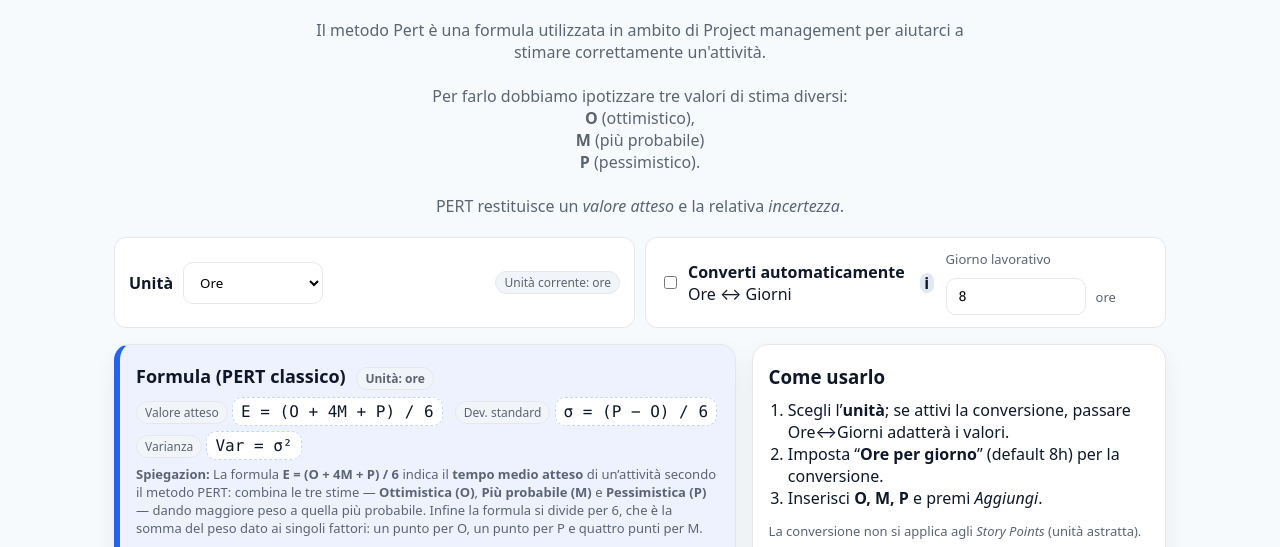
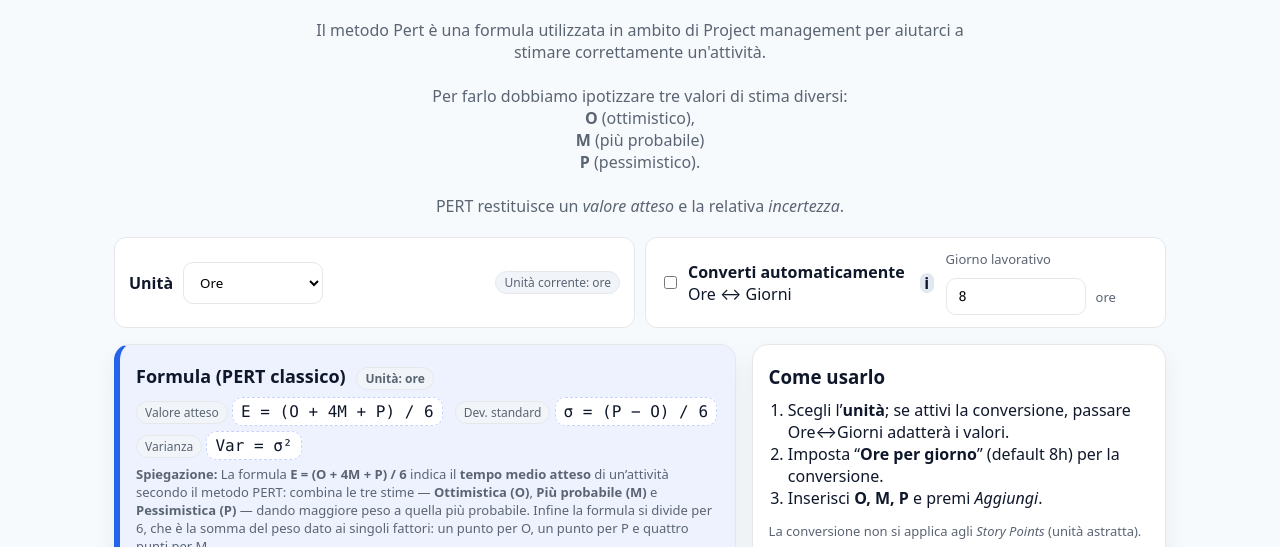
Before and after one commit to WabiVis/DEX, a plain HTML site: page index.html in a window 1280 px wide. Shown: the part 225-772 px from the top of the page. Drawn offline with Linux system fonts and the light colour scheme.

Commit message:
Update index.html

```diff
--- a/index.html
+++ b/index.html
@@ -141,7 +141,7 @@
 <div><span class="badge">Dev. standard</span> <code class="k">σ = (P − O) / 6</code></div>
 <div><span class="badge">Varianza</span> <code class="k">Var = σ²</code></div>
 </div>
-<p class="muted" style="margin-top:.6rem"><strong>Spiegazion:</strong> La formula <strong>E = (O + 4M + P) / 6</strong> indica il <strong>tempo medio atteso</strong> di un’attività secondo
+<p class="muted" style="margin-top:.6rem"><strong>Spiegazione:</strong> La formula <strong>E = (O + 4M + P) / 6</strong> indica il <strong>tempo medio atteso</strong> di un’attività secondo
 il metodo PERT: combina le tre stime — <strong>Ottimistica (O)</strong>, <strong>Più probabile (M) </strong>e <strong>Pessimistica (P) </strong>— dando maggiore peso a quella più probabile.
 Infine la formula si divide per 6, che è la somma del peso dato ai singoli fattori: un punto per O, un punto per P e quattro punti per M.
 </p>
```
